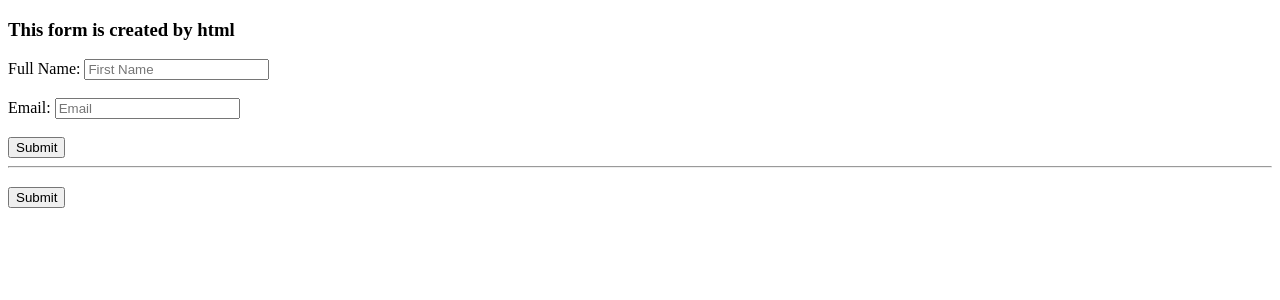
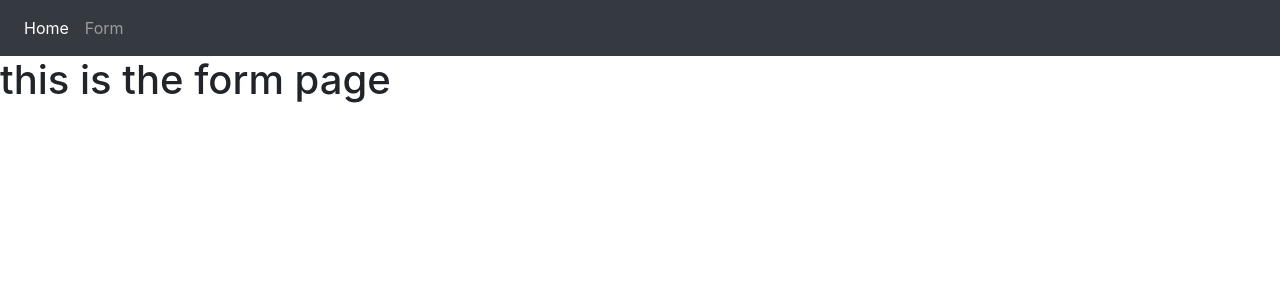
Before and after one commit to Faishal003/Backend-Development-With-Django, a Django app: template templates/first_app/form.html in a window 1280 px wide. Shown: the top 300 px of the page. Run offline with Django 5.2, Linux system fonts and the light colour scheme; the template is opened without the code that fills it, so the values that code supplies are empty; some libraries are stand-ins or nearby versions.

Commit message:
Template Inheritance

```diff
--- a/first_app/urls.py
+++ b/first_app/urls.py
@@ -1,6 +1,8 @@
 from django.urls import path
 from first_app import views
 from django.contrib import admin
+
+app_name = 'first_app'
 
 urlpatterns = [
     path('', views.index, name='index'),
--- /dev/null
+++ b/templates/first_app/base.html
@@ -0,0 +1,27 @@
+<!DOCTYPE html>
+<html lang="en">
+<head>
+    <link rel="stylesheet" href="https://stackpath.bootstrapcdn.com/bootstrap/4.3.1/css/bootstrap.min.css" integrity="sha384-ggOyR0iXCbMQv3Xipma34MD+dH/1fQ784/j6cY/iJTQUOhcWr7x9JvoRxT2MZw1T" crossorigin="anonymous">
+    <link href="https://cdnjs.cloudflare.com/ajax/libs/font-awesome/5.10.2/css/all.css" rel="stylesheet">
+    <meta charset="UTF-8">
+    <meta name="viewport" content="width=device-width, initial-scale=1.0">
+    <title>Document</title>
+</head>
+<body>
+    <nav class="navbar navbar-expand-sm bg-dark navbar-dark">
+
+        <!-- Links -->
+        <ul class="navbar-nav">
+          <li class="nav-item active">
+            <a class="nav-link" href="{% url 'first_app:index' %}">Home</a>
+          </li>
+          <li class="nav-item">
+            <a class="nav-link" href="{% url 'first_app:form' %}">Form</a>
+          </li>
+        </ul>
+      </nav>
+
+    {% block body_block %}
+    {% endblock %}
+</body>
+</html>
--- a/templates/first_app/form.html
+++ b/templates/first_app/form.html
@@ -1,31 +1,7 @@
 <!DOCTYPE html>
-<html lang="en">
-<head>
-    <meta charset="UTF-8">
-    <meta name="viewport" content="width=device-width, initial-scale=1.0">
-    <title>Form</title>
-</head>
-<body>
-    <h3>This form is created by html</h3>
-    <form action="" method="POST">
-        <label for="username">Full Name: </label>
-        <input type="text" name="username" placeholder="First Name">
-        <br>
-        <br>
-        <label for="email">Email: </label>
-        <input type="email" name="email" placeholder="Email" required>
+{% extends "first_app/base.html"%}
+{% block body_block%}
 
-        <br><br>
-        <input type="submit" name="submit" value="Submit">
-    </form>
-    <hr>
+<h1>this is the form page</h1>
 
-    <h3>{{heading_1}}</h3>
-    <form action="" method="POST">
-        {{ test_form.as_p }}
-        {% csrf_token %}
-        <input type="submit" name="submit" value="Submit">
-    </form>
-
-</body>
-</html>
+{% endblock %}
```
Also changed, not shown: templates/first_app/index.html (+7 -27 lines), db.sqlite3.
